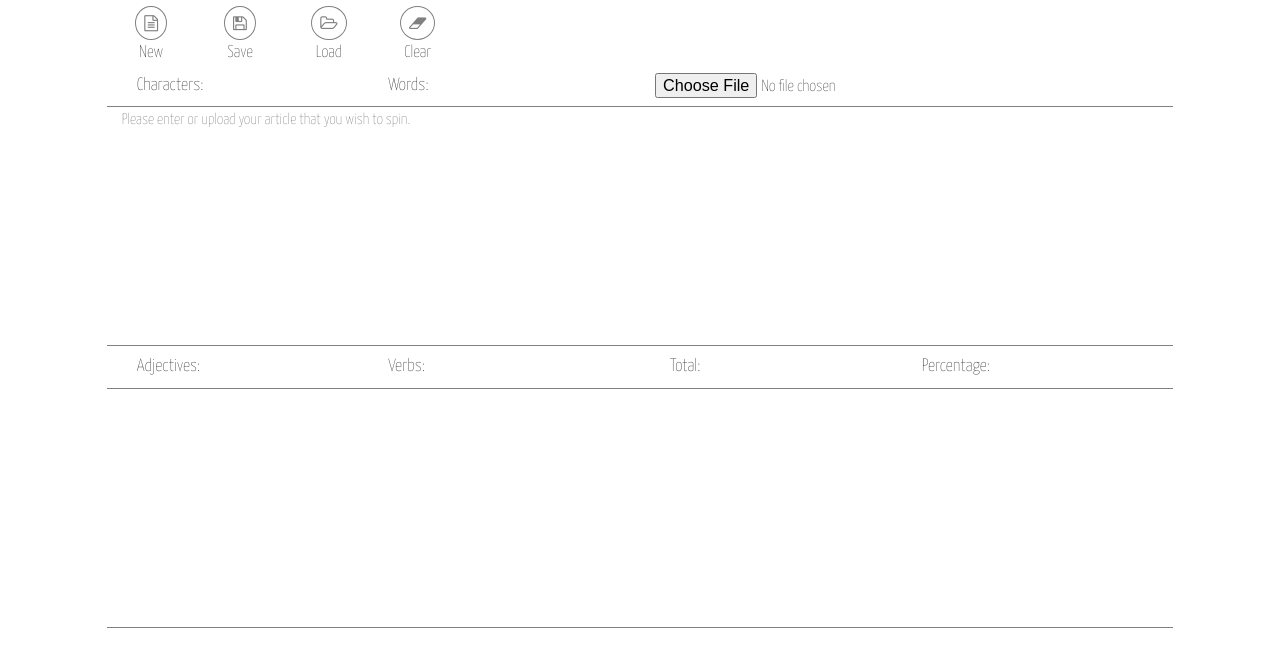
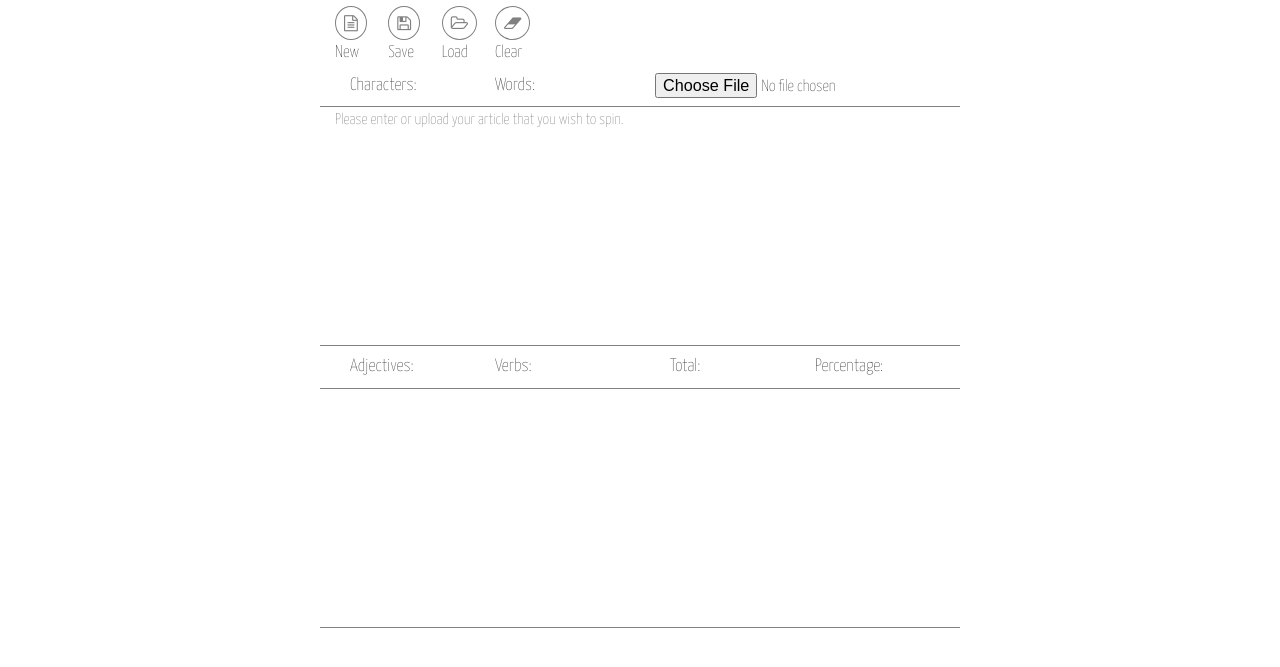
Before and after one commit to nklnkl/Article-Spinner, a PHP site: page / in a window 1280 px wide. Shown: the top 667 px of the page. Run offline with PHP 8.4, Linux system fonts and the light colour scheme; some libraries are stand-ins or nearby versions.

Commit message:
added some class changes regarding sizing
changed the grid classes for main body sections

```diff
--- a/ftp/index.php
+++ b/ftp/index.php
@@ -38,7 +38,7 @@
 
 	<body>
 
-		<header id="header" class="container-fluid col-sm-10 col-sm-offset-1 col-xs-12 col-xs-offset-0">
+		<header id="header" class="container-fluid col-lg-6 col-lg-offset-3 col-md-8 col-md-offset-2 col-sm-10 col-sm-offset-1 col-xs-12 col-xs-offset-0">
 
 			<section id="file-bar" class="row">
 
@@ -63,9 +63,9 @@
 
 		</header>
 
-		<!-- Input Article Area -->
-		<section id="input-article" class="container-fluid col-sm-10 col-sm-offset-1 col-xs-12 col-xs-offset-0">
+		<section class="container-fluid col-lg-6 col-lg-offset-3 col-md-8 col-md-offset-2 col-sm-10 col-sm-offset-1 col-xs-12 col-xs-offset-0">
 
+			<!-- Input Article Area -->
 			<div class="row top">
 
 				<div class="col-md-6 col-sm-12">
```
